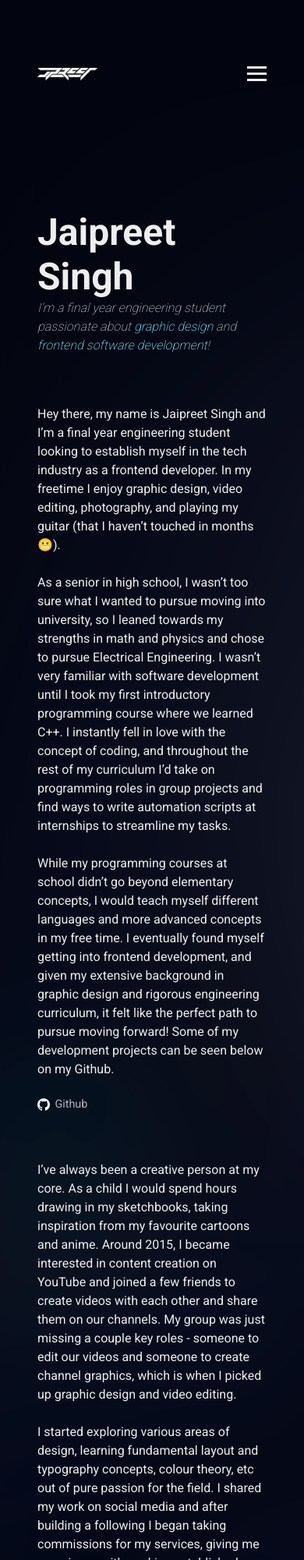
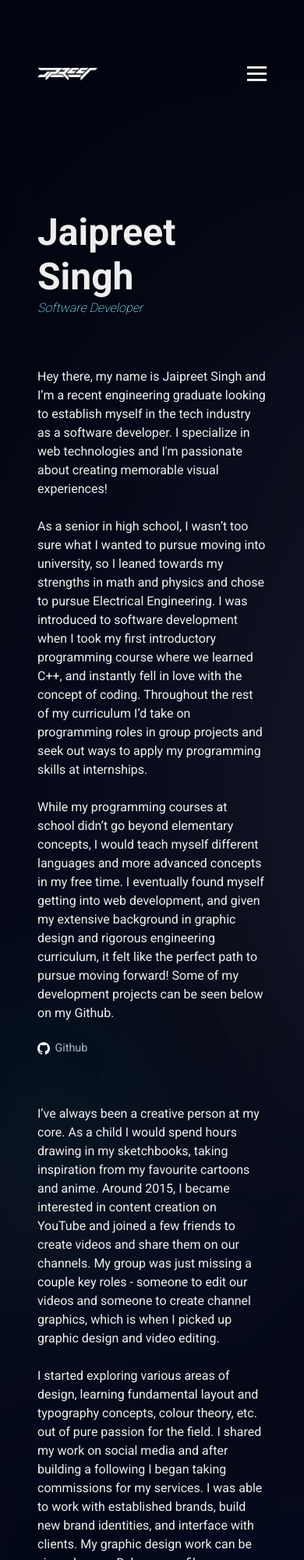
Before and after one commit to Jpreet927/Personal-Site, a website: page pages/about.html in a window 390 px wide. Shown: the top 2000 px of the page at 78% size. Drawn offline with Linux system fonts and the light colour scheme.

Commit message:
updated about page and fixed responsiveness bug on home page

```diff
--- a/pages/about.html
+++ b/pages/about.html
@@ -30,40 +30,37 @@
             <div class="about-header">
                 <h1 class="about-header-name">Jaipreet Singh</h1>
                 <p class="about-header-subtitle">
-                    I'm a final year engineering student passionate about
-                    <span>graphic design</span> and
-                    <span>frontend software development</span>!
+                    <span>Software Developer</span>
                 </p>
             </div>
             <div class="about-design">
                 <p>
-                    Hey there, my name is Jaipreet Singh and I’m a final year
-                    engineering student looking to establish myself in the tech
-                    industry as a frontend developer. In my freetime I enjoy
-                    graphic design, video editing, photography, and playing my
-                    guitar (that I haven’t touched in months 😬).
+                    Hey there, my name is Jaipreet Singh and I’m a recent
+                    engineering graduate looking to establish myself in the tech
+                    industry as a software developer. I specialize in web
+                    technologies and I'm passionate about creating memorable
+                    visual experiences!
                 </p>
                 <p>
                     As a senior in high school, I wasn’t too sure what I wanted
                     to pursue moving into university, so I leaned towards my
                     strengths in math and physics and chose to pursue Electrical
-                    Engineering. I wasn’t very familiar with software
-                    development until I took my first introductory programming
-                    course where we learned C++. I instantly fell in love with
-                    the concept of coding, and throughout the rest of my
-                    curriculum I’d take on programming roles in group projects
-                    and find ways to write automation scripts at internships to
-                    streamline my tasks.
+                    Engineering. I was introduced to software development when I
+                    took my first introductory programming course where we
+                    learned C++, and instantly fell in love with the concept of
+                    coding. Throughout the rest of my curriculum I’d take on
+                    programming roles in group projects and seek out ways to
+                    apply my programming skills at internships.
                 </p>
                 <p>
                     While my programming courses at school didn’t go beyond
                     elementary concepts, I would teach myself different
                     languages and more advanced concepts in my free time. I
-                    eventually found myself getting into frontend development,
-                    and given my extensive background in graphic design and
-                    rigorous engineering curriculum, it felt like the perfect
-                    path to pursue moving forward! Some of my development
-                    projects can be seen below on my Github.
+                    eventually found myself getting into web development, and
+                    given my extensive background in graphic design and rigorous
+                    engineering curriculum, it felt like the perfect path to
+                    pursue moving forward! Some of my development projects can
+                    be seen below on my Github.
                 </p>
                 <div class="about-links">
                     <div class="about-github-link about-link">
@@ -88,21 +85,21 @@
                     would spend hours drawing in my sketchbooks, taking
                     inspiration from my favourite cartoons and anime. Around
                     2015, I became interested in content creation on YouTube and
-                    joined a few friends to create videos with each other and
-                    share them on our channels. My group was just missing a
-                    couple key roles - someone to edit our videos and someone to
-                    create channel graphics, which is when I picked up graphic
-                    design and video editing.
+                    joined a few friends to create videos and share them on our
+                    channels. My group was just missing a couple key roles -
+                    someone to edit our videos and someone to create channel
+                    graphics, which is when I picked up graphic design and video
+                    editing.
                 </p>
                 <p>
                     I started exploring various areas of design, learning
                     fundamental layout and typography concepts, colour theory,
-                    etc out of pure passion for the field. I shared my work on
+                    etc. out of pure passion for the field. I shared my work on
                     social media and after building a following I began taking
-                    commissions for my services, giving me experience with
-                    working established brands, building new brand identities,
-                    and interfacing with clients. My graphic design work can be
-                    viewed on my Behance profile.
+                    commissions for my services. I was able to work with
+                    established brands, build new brand identities, and
+                    interface with clients. My graphic design work can be viewed
+                    on my Behance profile.
                 </p>
                 <div class="about-links">
                     <div class="about-behance-link about-link">
```
Also changed, not shown: data/GalleryData.js (+9 -0 lines), index.html (+78 -69 lines), pages/contact.html (+1 -1 lines), styles.css (+24 -4 lines), images/Development Logos/Icon-Express.png (added), images/Development Logos/Icon-Node.png (added), images/Gallery Thumbnails/Development/Entertainment-Hub.jpg (added), 1 other file.
